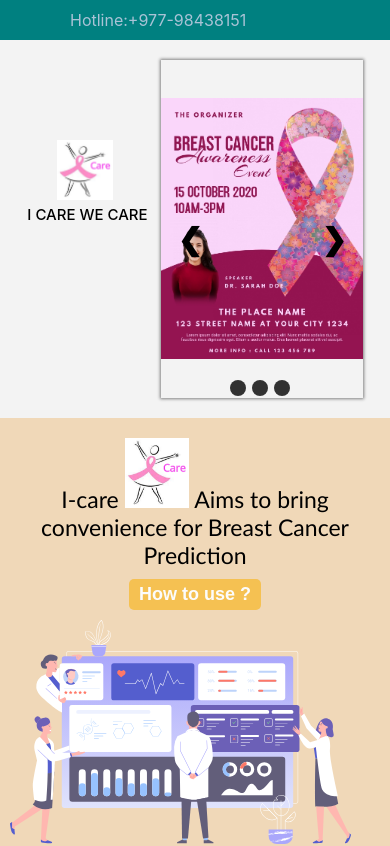
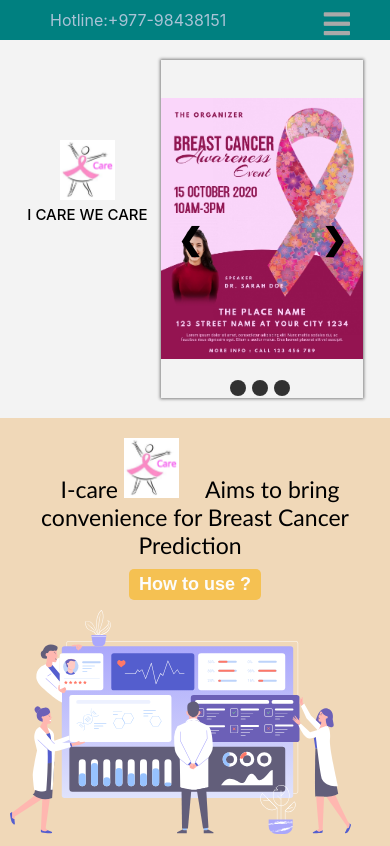
Before and after one commit to PrayashShrestha/icare, a React (Create React App) app: page / in a window 390 px wide. Shown: the top 846 px of the page. Built offline with nearby package versions, Linux system fonts and the light colour scheme; no server answers; some icons are missing.

Commit message:
made the navbar responsive

```diff
--- a/src/App.css
+++ b/src/App.css
@@ -2,5 +2,4 @@
   margin: 0px;
   padding: 0px;
   box-sizing: border-box;
-  overflow-x: hidden;
 }
--- a/src/components/Carousels/Carousels.css
+++ b/src/components/Carousels/Carousels.css
@@ -21,6 +21,7 @@
   position: relative;
 }
 .carouselContent__image {
+  z-index: 1;
   width: 100%;
   height: 100%;
   position: absolute;
@@ -30,7 +31,7 @@
 .prev,
 .next {
   cursor: pointer;
-  z-index: 100;
+  z-index: 10;
   position: absolute;
   top: 30%;
   width: auto;
@@ -57,7 +58,7 @@
   top: 45%;
   right: 30%;
   justify-content: center;
-  z-index: 200;
+  z-index: 20;
 }
 .dot {
   cursor: pointer;
--- a/src/components/Container/Base.css
+++ b/src/components/Container/Base.css
@@ -12,15 +12,18 @@
   font-family: "Trebuchet MS", "Lucida Sans Unicode", "Lucida Grande",
     "Lucida Sans", Arial, sans-serif;
 }
+.base__quote > span {
+  margin: 0 10px;
+}
 .base__quote > span > img {
-  max-height: 70px;
+  max-height: 60px;
   width: auto;
 }
 .base__steps {
   display: grid;
   place-items: center;
 }
-@media only screen and (max-width: 992px) {
+@media only screen and (max-width: 1260px) {
   .base {
     display: flex;
     flex-direction: column;
--- a/src/components/Container/Steps.css
+++ b/src/components/Container/Steps.css
@@ -18,7 +18,10 @@
 .steps__list > li > span {
   font-size: 20px;
   font-weight: 550;
+  margin-right: 5px;
+  flex-wrap: nowrap;
 }
+
 .steps__col2 {
   padding-right: 15%;
 }
--- a/src/components/Container/Steps.js
+++ b/src/components/Container/Steps.js
@@ -11,7 +11,7 @@ const Steps = ({ steps }) => {
         <ul className="steps__list">
           {steps.map((step, index) => (
             <li key={index}>
-              <span>Step{index}</span>: <p>{step}</p>
+              <span>Step{index}:</span> <p>{step}</p>
             </li>
           ))}
         </ul>
--- a/src/components/Header/Navbar.css
+++ b/src/components/Header/Navbar.css
@@ -1,20 +1,21 @@
 .navbar {
+  position: sticky;
   display: flex;
   /* grid-template-columns: 1fr 3fr;
   grid-template-rows: 1fr; */
   align-items: center;
-  width: 100vw;
-  height: max-content;
+  width: 100%;
+  height: 50px;
   background-color: #008080;
   top: 0%;
-  position: -webkit-sticky;
-  position: sticky !important;
   justify-content: space-between;
+  z-index: 99;
 }
 .nav__number {
   display: flex;
   margin-left: 70px;
   animation: colors 2s infinite;
+  flex-wrap: nowrap;
 }
 @keyframes colors {
   0% {
@@ -41,8 +42,12 @@
 .nav__number > span:hover {
   border-bottom: 1px solid #fff;
 }
+.menuIcon {
+  display: none;
+}
 
 .nav__items {
+  position: relative;
   display: flex;
   width: 70%;
   list-style: none;
@@ -84,8 +89,50 @@
   .navbar {
     display: flex;
     height: 40px;
+    width: 100vw;
+    position: sticky;
   }
+  .nav__number {
+    margin-left: 50px;
+  }
+  .menuIcon {
+    display: block;
+    margin-right: 40px;
+    margin-top: 8px;
+    font-size: 30px;
+    cursor: pointer;
+    transition: ease-out 0.4s;
+  }
+  .menu {
+    color: rgb(169, 169, 169);
+  }
+  .cross {
+    color: rgb(196, 43, 43);
+  }
+
   .nav__items {
-    display: none;
+    position: absolute;
+    display: flex;
+    flex-direction: column;
+    height: 100vh;
+    width: 100%;
+    left: -100%; /*  this is used to hide */
+    background-color: #075454;
+
+    top: 40px;
+    z-index: 9999;
+    align-items: center;
+    justify-content: space-evenly;
+  }
+  .nav__items.active {
+    left: 0;
+  }
+  .nav__item {
+    padding: 10px;
+  }
+  .nav__item:hover {
+    background-color: rgb(69, 121, 109);
+    border: none;
+    border-radius: 20px;
   }
 }
--- a/src/components/Header/Navbar.js
+++ b/src/components/Header/Navbar.js
@@ -7,29 +7,67 @@ import "./Navbar.css";
 const Navbar = () => {
   const history = useHistory();
   const [logged, setLogged] = useState("");
-  const [mobileMenu, setMobileMenu] = useState(false);
+  const [click, setClick] = useState(false);
   const [menuButton, setMenuButton] = useState(false);
+
+  const user = useSelector((state) => state.user.user);
+
+  //Menu Button Setting with resize
   const showButton = () => {
-    if (window.innerWidth <= 960) {
+    if (window.innerWidth <= 768) {
       setMenuButton(true);
     } else {
       setMenuButton(false);
     }
   };
 
-  const user = useSelector((state) => state.user.user);
+  //function to make change in cross and bars
+  const menuClick = () => {
+    setClick(!click);
+  };
+
+  //function to close the nav if any item is clicked
+  const closeNav = () => {
+    setClick(false);
+  };
+
+  //useEffect hook for setting user
   useEffect(() => {
-    console.log(user);
     setLogged(user);
   }, [user]);
+
+  //calliing show button  function whenever the screen is resized
+  useEffect(() => {
+    showButton();
+  }, []);
+
+  //adding the event listener for window resize and calling the function
+  window.addEventListener("resize", showButton);
+
   return (
-    <div className="navbar">
+    <nav className="navbar" className={click ? "navbar active" : "navbar "}>
       <span className="nav__number">
         Hotline: <span>+977-98438151</span>
       </span>
-      <ul className="nav__items">
+
+      {/* vary the menu and cross button */}
+      {menuButton && (
+        <div className="menuIcon">
+          <i
+            onClick={menuClick}
+            className={click ? "fas fa-times cross" : "fas fa-bars menu"}
+          ></i>
+        </div>
+      )}
+
+      {/* nav-Items */}
+      <ul className={click ? "nav__items active" : "nav__items "}>
         <li className="nav__item">
-          <Link to="/" style={{ textDecoration: "none", color: "aliceblue" }}>
+          <Link
+            to="/"
+            style={{ textDecoration: "none", color: "aliceblue" }}
+            onClick={closeNav}
+          >
             Home
           </Link>
         </li>
@@ -37,6 +75,7 @@ const Navbar = () => {
           <Link
             to="/about"
             style={{ textDecoration: "none", color: "aliceblue" }}
+            onClick={closeNav}
           >
             About I-care
           </Link>
@@ -45,6 +84,7 @@ const Navbar = () => {
           <Link
             to="/consult"
             style={{ textDecoration: "none", color: "aliceblue" }}
+            onClick={closeNav}
           >
             Consult Doctor
           </Link>
@@ -53,11 +93,12 @@ const Navbar = () => {
           <Link
             to="/contact"
             style={{ textDecoration: "none", color: "aliceblue" }}
+            onClick={closeNav}
           >
             Contact
           </Link>
         </li>
-        <li className="nav__item-btn">
+        <li className="nav__item">
           {logged ? (
             <button
               onClick={() => {
@@ -65,6 +106,7 @@ const Navbar = () => {
                 setLogged("");
                 history.go(0); //reload the page
               }}
+              onClick={closeNav}
             >
               {logged}
             </button>
@@ -72,13 +114,14 @@ const Navbar = () => {
             <Link
               to="/signin"
               style={{ textDecoration: "none", color: "rgb(202, 197, 192)" }}
+              onClick={closeNav}
             >
               Signin
             </Link>
           )}
         </li>
       </ul>
-    </div>
+    </nav>
   );
 };
 
--- a/src/components/Header/Section.css
+++ b/src/components/Header/Section.css
@@ -6,8 +6,12 @@
   height: max-content;
   background-color: rgb(243, 243, 243);
 }
+.section__col1 {
+  width: max-content;
+  text-align: center;
+}
 .section__col1 > img {
-  margin-left: 30px;
+  margin: auto;
   min-height: auto;
   max-height: 100px;
   min-width: auto;
```
